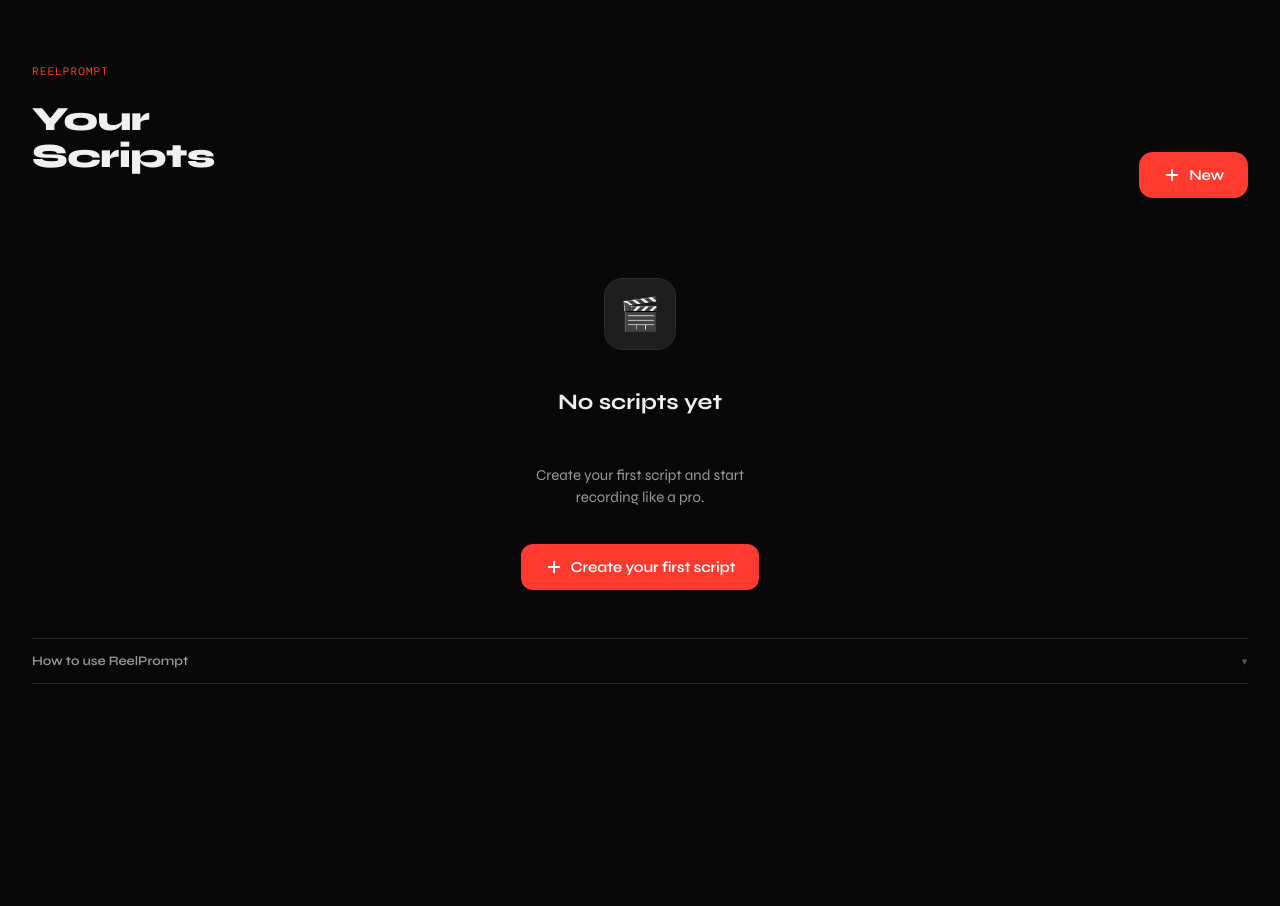
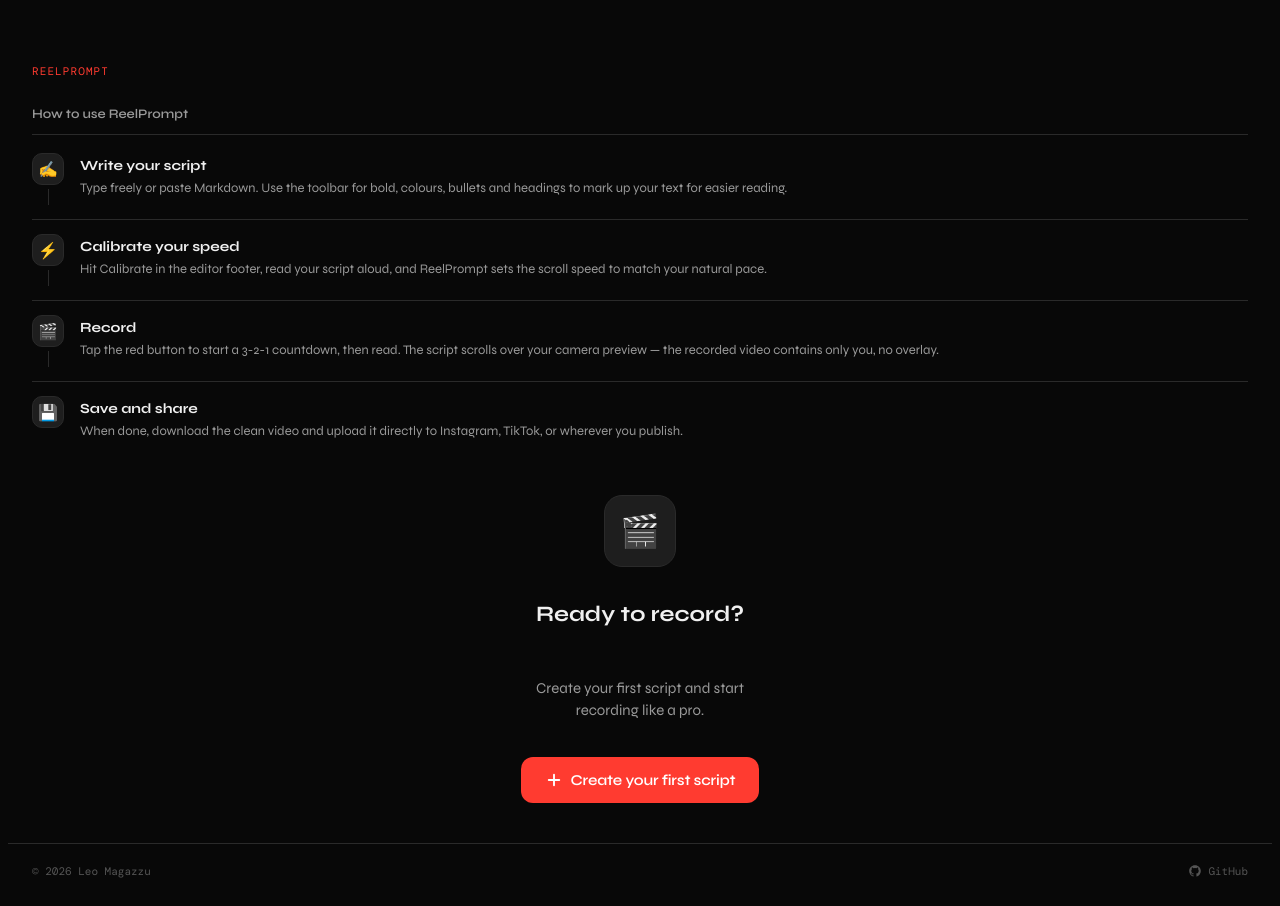
Before and after one commit to magazle/reelprompt, a Next.js app: page / in a window 1280 px wide. Before the commit the page ends 816 px from the top, so only its background shows below. Built offline with nearby package versions, Linux system fonts and the light colour scheme; a web font is replaced by a local one.

Commit message:
Update page.tsx

```diff
--- a/app/page.tsx
+++ b/app/page.tsx
@@ -10,7 +10,8 @@
 
 type View = "list" | "editor" | "teleprompter";
 
-// ── How-to guide steps ───────────────────────────────────────────────────
+// ── Guide steps ───────────────────────────────────────────────────────────
+
 const GUIDE_STEPS = [
   {
     emoji: "✍️",
@@ -34,8 +35,65 @@
   },
 ];
 
-function HowToGuide() {
-  const [open, setOpen] = useState(false);
+// ── Components ────────────────────────────────────────────────────────────
+
+function HowToGuide({ collapsible = false }: { collapsible?: boolean }) {
+  const [open, setOpen] = useState(!collapsible);
+
+  const steps = (
+    <div style={{
+      borderBottom: collapsible ? "1px solid var(--border)" : "none",
+      paddingBottom: collapsible ? 20 : 0,
+      display: "flex", flexDirection: "column",
+      animation: collapsible ? "slide-up 0.2s ease forwards" : "none",
+    }}>
+      {GUIDE_STEPS.map((step, i) => (
+        <div key={i} style={{
+          display: "flex", gap: 16, alignItems: "flex-start",
+          padding: "14px 0",
+          borderBottom: i < GUIDE_STEPS.length - 1 ? "1px solid var(--border)" : "none",
+        }}>
+          <div style={{ flexShrink: 0, display: "flex", flexDirection: "column", alignItems: "center", gap: 4 }}>
+            <div style={{
+              width: 32, height: 32, borderRadius: 10,
+              background: "var(--surface)", border: "1px solid var(--border)",
+              display: "flex", alignItems: "center", justifyContent: "center",
+              fontSize: 16,
+            }}>
+              {step.emoji}
+            </div>
+            {i < GUIDE_STEPS.length - 1 && (
+              <div style={{ width: 1, height: 16, background: "var(--border)" }} />
+            )}
+          </div>
+          <div style={{ paddingTop: 4 }}>
+            <div style={{ fontSize: 14, fontWeight: 700, marginBottom: 4, color: "var(--text)" }}>
+              {step.title}
+            </div>
+            <div style={{ fontSize: 13, color: "var(--text-2)", lineHeight: 1.55 }}>
+              {step.body}
+            </div>
+          </div>
+        </div>
+      ))}
+    </div>
+  );
+
+  if (!collapsible) {
+    return (
+      <div style={{ marginBottom: 8 }}>
+        <div style={{
+          fontSize: 13, fontWeight: 600, color: "var(--text-2)",
+          fontFamily: "var(--font-display)",
+          paddingBottom: 12, marginBottom: 4,
+          borderBottom: "1px solid var(--border)",
+        }}>
+          How to use ReelPrompt
+        </div>
+        {steps}
+      </div>
+    );
+  }
 
   return (
     <div style={{ marginBottom: 24 }}>
@@ -54,56 +112,16 @@
         </span>
         <span style={{
           fontSize: 11, color: "var(--text-3)", fontFamily: "var(--font-mono)",
-          letterSpacing: "0.06em", transition: "transform 0.2s",
-          display: "inline-block", transform: open ? "rotate(180deg)" : "none",
+          letterSpacing: "0.06em", display: "inline-block",
+          transition: "transform 0.2s",
+          transform: open ? "rotate(180deg)" : "none",
         }}>▾</span>
       </button>
-
-      {open && (
-        <div style={{
-          borderBottom: "1px solid var(--border)",
-          paddingBottom: 20, marginBottom: 4,
-          display: "flex", flexDirection: "column", gap: 0,
-          animation: "slide-up 0.2s ease forwards",
-        }}>
-          {GUIDE_STEPS.map((step, i) => (
-            <div key={i} style={{
-              display: "flex", gap: 16, alignItems: "flex-start",
-              padding: "14px 0",
-              borderBottom: i < GUIDE_STEPS.length - 1 ? "1px solid var(--border)" : "none",
-            }}>
-              {/* Step number + emoji */}
-              <div style={{ flexShrink: 0, display: "flex", flexDirection: "column", alignItems: "center", gap: 4 }}>
-                <div style={{
-                  width: 32, height: 32, borderRadius: 10,
-                  background: "var(--surface)", border: "1px solid var(--border)",
-                  display: "flex", alignItems: "center", justifyContent: "center",
-                  fontSize: 16,
-                }}>
-                  {step.emoji}
-                </div>
-                {i < GUIDE_STEPS.length - 1 && (
-                  <div style={{ width: 1, height: 16, background: "var(--border)" }} />
-                )}
-              </div>
-              {/* Text */}
-              <div style={{ paddingTop: 4 }}>
-                <div style={{ fontSize: 14, fontWeight: 700, marginBottom: 4, color: "var(--text)" }}>
-                  {step.title}
-                </div>
-                <div style={{ fontSize: 13, color: "var(--text-2)", lineHeight: 1.55 }}>
-                  {step.body}
-                </div>
-              </div>
-            </div>
-          ))}
-        </div>
-      )}
+      {open && steps}
     </div>
   );
 }
 
-// ── Search bar ────────────────────────────────────────────────────────────
 function SearchBar({ value, onChange }: { value: string; onChange: (v: string) => void }) {
   return (
     <div style={{ position: "relative", marginBottom: 16 }}>
@@ -145,7 +163,42 @@
   );
 }
 
-// ── Main page ─────────────────────────────────────────────────────────────
+function Footer() {
+  return (
+    <div style={{
+      padding: "20px 24px",
+      paddingBottom: "max(20px, env(safe-area-inset-bottom, 0px) + 16px)",
+      borderTop: "1px solid var(--border)",
+      display: "flex", alignItems: "center", justifyContent: "space-between",
+      gap: 12,
+    }}>
+      <span style={{ fontSize: 11, color: "var(--text-3)", fontFamily: "var(--font-mono)" }}>
+        © 2026 Leo Magazzu
+      </span>
+      <a
+        href="https://github.com/magazle/reelprompt"
+        target="_blank"
+        rel="noopener noreferrer"
+        style={{
+          display: "inline-flex", alignItems: "center", gap: 6,
+          fontSize: 11, color: "var(--text-3)", fontFamily: "var(--font-mono)",
+          textDecoration: "none", transition: "color 0.15s",
+        }}
+        onMouseEnter={(e) => (e.currentTarget.style.color = "var(--text)")}
+        onMouseLeave={(e) => (e.currentTarget.style.color = "var(--text-3)")}
+      >
+        {/* GitHub icon */}
+        <svg width="14" height="14" viewBox="0 0 24 24" fill="currentColor">
+          <path d="M12 2C6.477 2 2 6.477 2 12c0 4.418 2.865 8.166 6.839 9.489.5.092.682-.217.682-.482 0-.237-.009-.868-.014-1.703-2.782.604-3.369-1.341-3.369-1.341-.454-1.154-1.11-1.462-1.11-1.462-.908-.62.069-.608.069-.608 1.003.07 1.531 1.03 1.531 1.03.892 1.529 2.341 1.087 2.91.831.092-.646.35-1.086.636-1.336-2.22-.253-4.555-1.11-4.555-4.943 0-1.091.39-1.984 1.029-2.683-.103-.253-.446-1.27.098-2.647 0 0 .84-.269 2.75 1.025A9.578 9.578 0 0112 6.836a9.59 9.59 0 012.504.337c1.909-1.294 2.747-1.025 2.747-1.025.546 1.377.202 2.394.1 2.647.64.699 1.028 1.592 1.028 2.683 0 3.842-2.339 4.687-4.566 4.935.359.309.678.919.678 1.852 0 1.336-.012 2.415-.012 2.743 0 .267.18.579.688.481C19.138 20.163 22 16.418 22 12c0-5.523-4.477-10-10-10z" />
+        </svg>
+        GitHub
+      </a>
+    </div>
+  );
+}
+
+// ── Main ──────────────────────────────────────────────────────────────────
+
 export default function Home() {
   const { scripts, create, save, remove, duplicate } = useScripts();
   const [view, setView]                 = useState<View>("list");
@@ -160,37 +213,22 @@
     setActiveScript(s);
     setView("editor");
   };
-
-  const handleEdit = (s: Script) => {
-    setActiveScript(s);
-    setView("editor");
-  };
-
+  const handleEdit = (s: Script) => { setActiveScript(s); setView("editor"); };
   const handleSave = (s: Script) => {
     const updated = save(s);
     setActiveScript(updated);
     return updated;
   };
-
-  const handleStartTeleprompter = (s: Script) => {
-    setActiveScript(s);
-    setView("teleprompter");
-  };
-
-  const handleSettingsChange = (s: TeleprompterSettings) => {
-    setSettings(s);
-    saveSettings(s);
-  };
+  const handleStartTeleprompter = (s: Script) => { setActiveScript(s); setView("teleprompter"); };
+  const handleSettingsChange = (s: TeleprompterSettings) => { setSettings(s); saveSettings(s); };
 
   if (!settings) return null;
 
   if (view === "teleprompter" && activeScript) {
     return (
       <TeleprompterView
-        script={activeScript}
-        settings={settings}
-        onSettingsChange={handleSettingsChange}
-        onBack={() => setView("editor")}
+        script={activeScript} settings={settings}
+        onSettingsChange={handleSettingsChange} onBack={() => setView("editor")}
       />
     );
   }
@@ -198,20 +236,19 @@
   if (view === "editor" && activeScript) {
     return (
       <ScriptEditor
-        script={activeScript}
-        settings={settings}
-        onSave={handleSave}
-        onBack={() => setView("list")}
+        script={activeScript} settings={settings}
+        onSave={handleSave} onBack={() => setView("list")}
         onStartTeleprompter={handleStartTeleprompter}
         onSettingsChange={handleSettingsChange}
       />
     );
   }
 
-  // Filter scripts by search query (title + body plain text)
+  const hasScripts = scripts.length > 0;
+
   const filtered = query.trim()
     ? scripts.filter((s) => {
-        const q    = query.toLowerCase();
+        const q     = query.toLowerCase();
         const plain = s.body.replace(/<[^>]*>/g, " ").toLowerCase();
         return s.title.toLowerCase().includes(q) || plain.includes(q);
       })
@@ -222,11 +259,55 @@
     return acc + (plain ? plain.split(/\s+/).length : 0);
   }, 0);
 
+  // ── EMPTY STATE ──────────────────────────────────────────────────────────
+  if (!hasScripts) {
     return (
       <div style={{ minHeight: "100dvh", background: "var(--bg)", display: "flex", flexDirection: "column" }}>
+        <div style={{
+          padding: "56px 24px 0",
+          paddingTop: "max(56px, env(safe-area-inset-top, 0px) + 40px)",
+          flex: 1, display: "flex", flexDirection: "column",
+        }}>
+          {/* Brand */}
+          <div style={{
+            fontFamily: "var(--font-mono)", fontSize: 11, color: "var(--accent)",
+            letterSpacing: "0.1em", textTransform: "uppercase", marginBottom: 28,
+          }}>ReelPrompt</div>
 
-      {/* ── HEADER ── */}
+          {/* Guide — always open, not collapsible */}
+          <HowToGuide collapsible={false} />
+
+          {/* Single CTA */}
+          <div style={{
+            flex: 1, display: "flex", flexDirection: "column",
+            alignItems: "center", justifyContent: "center",
+            gap: 16, paddingBottom: 40, paddingTop: 32,
+          }}>
+            <div style={{
+              width: 72, height: 72, borderRadius: 18,
+              background: "var(--surface)", border: "1px solid var(--border)",
+              display: "flex", alignItems: "center", justifyContent: "center",
+              fontSize: 32,
+            }}>🎬</div>
+            <h2 style={{ fontSize: 22, fontWeight: 700, textAlign: "center" }}>Ready to record?</h2>
+            <p style={{ fontSize: 15, color: "var(--text-2)", maxWidth: 260, lineHeight: 1.5, textAlign: "center" }}>
+              Create your first script and start recording like a pro.
+            </p>
+            <button className="btn btn-primary" onClick={handleCreate} style={{ marginTop: 4 }}>
+              <IconPlus /> Create your first script
+            </button>
+          </div>
+        </div>
+        <Footer />
+      </div>
+    );
+  }
+
+  // ── SCRIPTS LIST ─────────────────────────────────────────────────────────
+  return (
+    <div style={{ minHeight: "100dvh", background: "var(--bg)", display: "flex", flexDirection: "column" }}>
       <div style={{ padding: "56px 24px 0", paddingTop: "max(56px, env(safe-area-inset-top, 0px) + 40px)" }}>
+        {/* Header */}
         <div style={{ display: "flex", alignItems: "flex-end", justifyContent: "space-between", marginBottom: 32 }}>
           <div>
             <div style={{
@@ -242,8 +323,7 @@
           </button>
         </div>
 
-        {/* Stats row — only when scripts exist */}
-        {scripts.length > 0 && (
+        {/* Stats */}
         <div style={{ display: "flex", gap: 24, paddingBottom: 20, borderBottom: "1px solid var(--border)", marginBottom: 20 }}>
           <div>
             <div style={{ fontSize: 22, fontWeight: 800 }}>{scripts.length}</div>
@@ -254,41 +334,10 @@
             <div style={{ fontSize: 11, color: "var(--text-3)", fontFamily: "var(--font-mono)", textTransform: "uppercase", letterSpacing: "0.06em" }}>Words</div>
           </div>
         </div>
-        )}
       </div>
 
-      {/* ── SCROLLABLE BODY ── */}
-      <div style={{ flex: 1, padding: "0 24px 40px", overflowY: "auto" }}>
-
-        {scripts.length === 0 ? (
-          /* ── EMPTY STATE ── */
-          <div style={{ display: "flex", flexDirection: "column", gap: 0 }}>
-            {/* CTA */}
-            <div style={{
-              display: "flex", flexDirection: "column", alignItems: "center",
-              textAlign: "center", gap: 16, paddingTop: 48, paddingBottom: 48,
-            }}>
-              <div style={{
-                width: 72, height: 72, borderRadius: 18,
-                background: "var(--surface)", border: "1px solid var(--border)",
-                display: "flex", alignItems: "center", justifyContent: "center",
-                fontSize: 32, marginBottom: 4,
-              }}>🎬</div>
-              <h2 style={{ fontSize: 22, fontWeight: 700 }}>No scripts yet</h2>
-              <p style={{ fontSize: 15, color: "var(--text-2)", maxWidth: 260, lineHeight: 1.5 }}>
-                Create your first script and start recording like a pro.
-              </p>
-              <button className="btn btn-primary" onClick={handleCreate} style={{ marginTop: 4 }}>
-                <IconPlus /> Create your first script
-              </button>
-            </div>
-
-            {/* Guide always visible on empty state */}
-            <HowToGuide />
-          </div>
-        ) : (
-          /* ── SCRIPTS LIST ── */
-          <div style={{ display: "flex", flexDirection: "column", gap: 0 }}>
+      {/* Scrollable body */}
+      <div style={{ flex: 1, padding: "0 24px", overflowY: "auto" }}>
         {/* Search — only when 3+ scripts */}
         {scripts.length >= 3 && (
           <div style={{ paddingTop: 4 }}>
@@ -309,15 +358,13 @@
           </div>
         )}
 
-            {/* Guide — collapsible, always accessible */}
+        {/* Guide — collapsible */}
         <div style={{ marginTop: 32 }}>
-              <HowToGuide />
+          <HowToGuide collapsible={true} />
         </div>
       </div>
-        )}
-      </div>
 
-      <div style={{ height: "env(safe-area-inset-bottom, 0px)" }} />
+      <Footer />
     </div>
   );
 }
```
Lines whose indentation alone changed are shown as unchanged.
